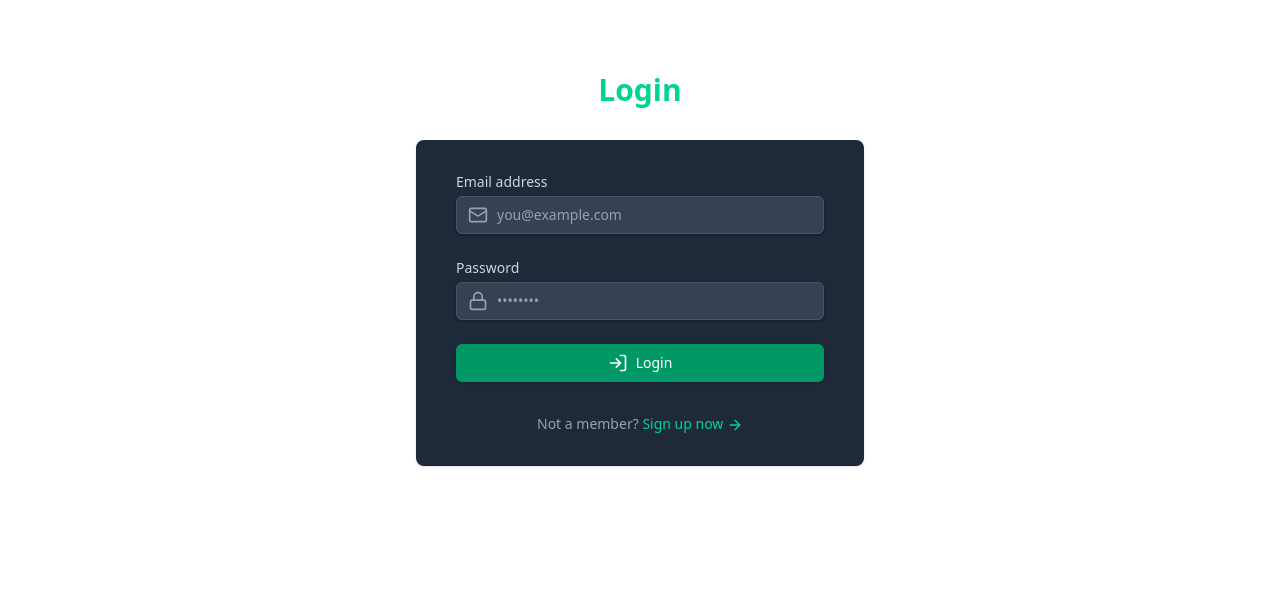
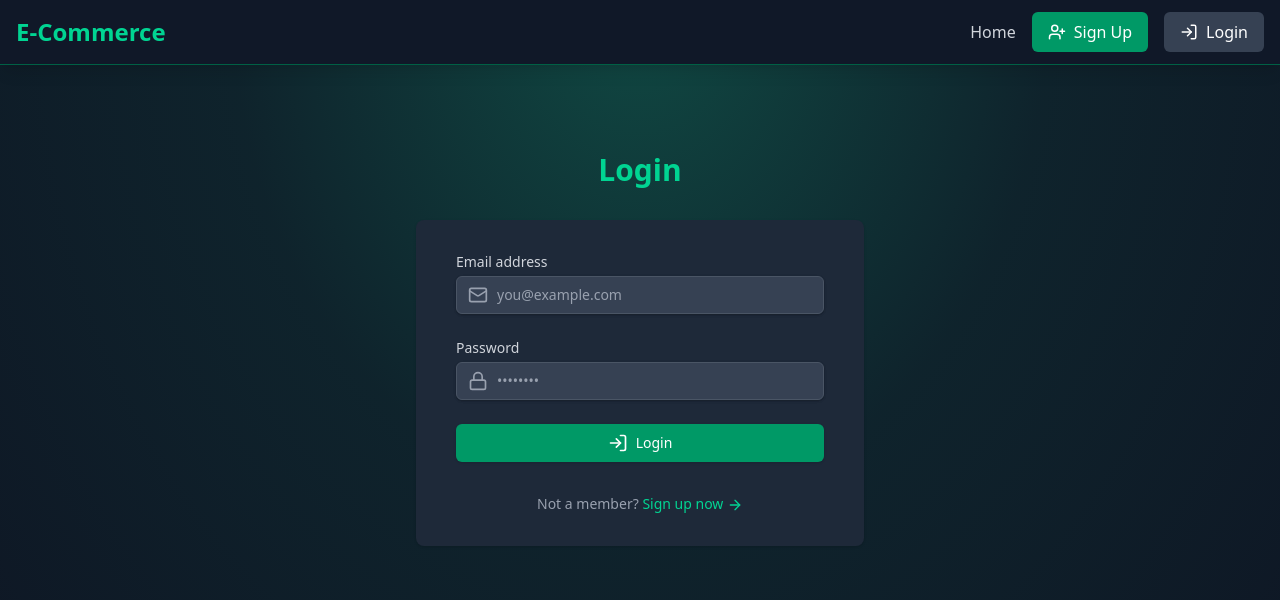
Before and after one commit to hariskhn/ECommerce-MERN, a React (Vite) app in the folder frontend/: page /login in a window 1280 px wide. Shown: the top 600 px of the page. Built offline with nearby package versions, Linux system fonts and the light colour scheme; no server answers.

Commit message:
Implement user authentication routing

```diff
--- a/frontend/src/App.jsx
+++ b/frontend/src/App.jsx
@@ -1,16 +1,42 @@
-import { Route, Routes } from "react-router-dom"
+import { Navigate, Route, Routes } from "react-router-dom"
 import HomePage from "./pages/HomePage"
 import SignUpPage from "./pages/SignUpPage"
 import LoginPage from "./pages/LoginPage"
 
+import Navbar from "./components/Navbar"
+import { Toaster } from "react-hot-toast"
+import { useUserStore } from "./stores/useUserStore"
+import { useEffect } from "react"
+import LoadingSpinner from "./components/LoadingSpinner"
+
 function App() {
+  const { user, checkAuth, checkingAuth } = useUserStore();
+
+  useEffect(() => {
+    checkAuth();
+  }, [checkAuth]);
+
+  if (checkingAuth) return <LoadingSpinner />;
+
   return (
-    <div>
-      <Routes>
-        <Route path="/" element={<HomePage />}/>
-        <Route path="/signup" element={<SignUpPage />}/>
-        <Route path="/login" element={<LoginPage />}/>
-      </Routes>
+    <div className="min-h-screen bg-gray-900 text-white relative overflow-hidden">
+
+      {/* Background gradient */}
+      <div className='absolute inset-0 overflow-hidden'>
+        <div className='absolute inset-0'>
+          <div className='absolute top-0 left-1/2 -translate-x-1/2 w-full h-full bg-[radial-gradient(ellipse_at_top,rgba(16,185,129,0.3)_0%,rgba(10,80,60,0.2)_45%,rgba(0,0,0,0.1)_100%)]' />
+        </div>
+      </div>
+
+      <div className="relative z-50 pt-20">
+        <Navbar />
+        <Routes>
+          <Route path='/' element={user ? <HomePage /> : <Navigate to="/login" />} />
+          <Route path='/signup' element={!user ? <SignUpPage /> : <Navigate to='/' />} />
+          <Route path='/login' element={!user ? <LoginPage /> : <Navigate to='/' />} />
+        </Routes>
+      </div>
+      <Toaster />
     </div>
   )
 }
```
